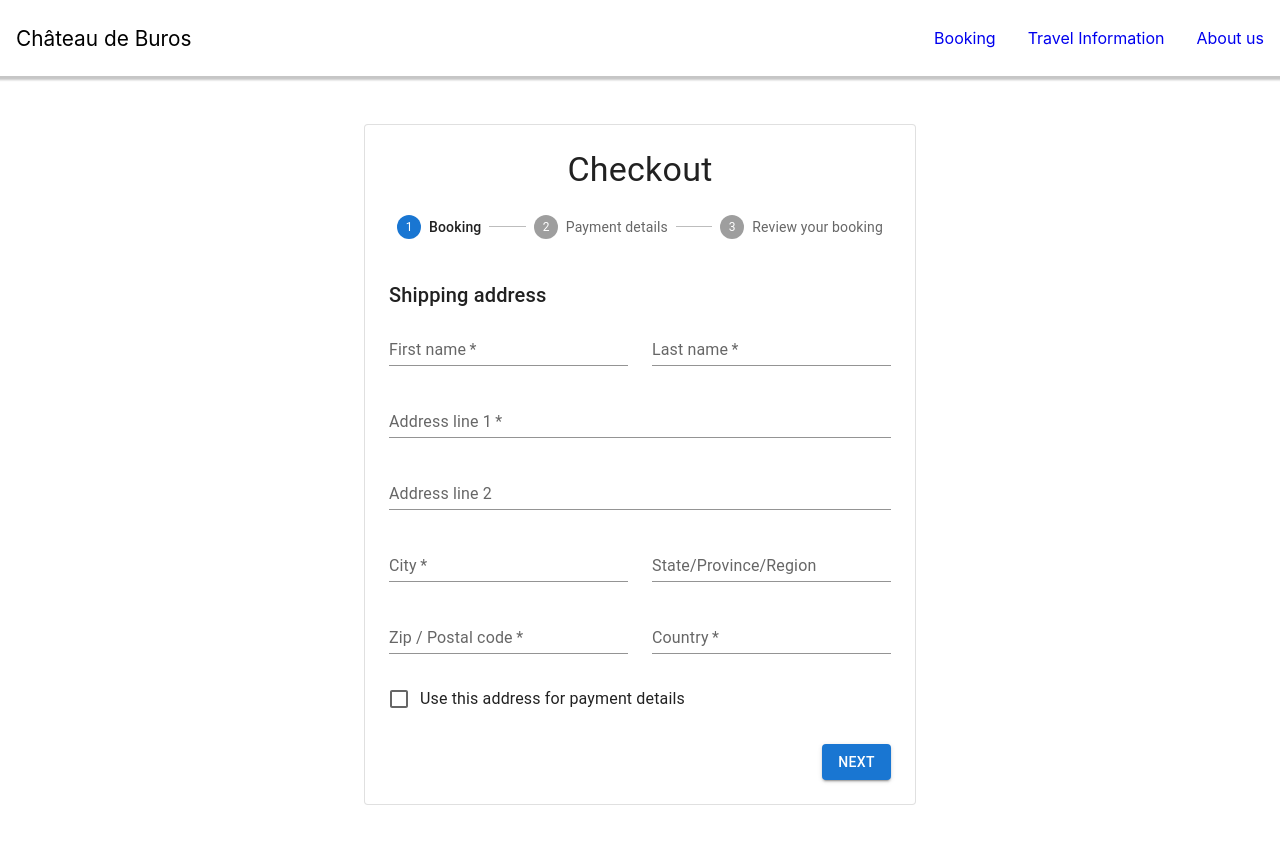
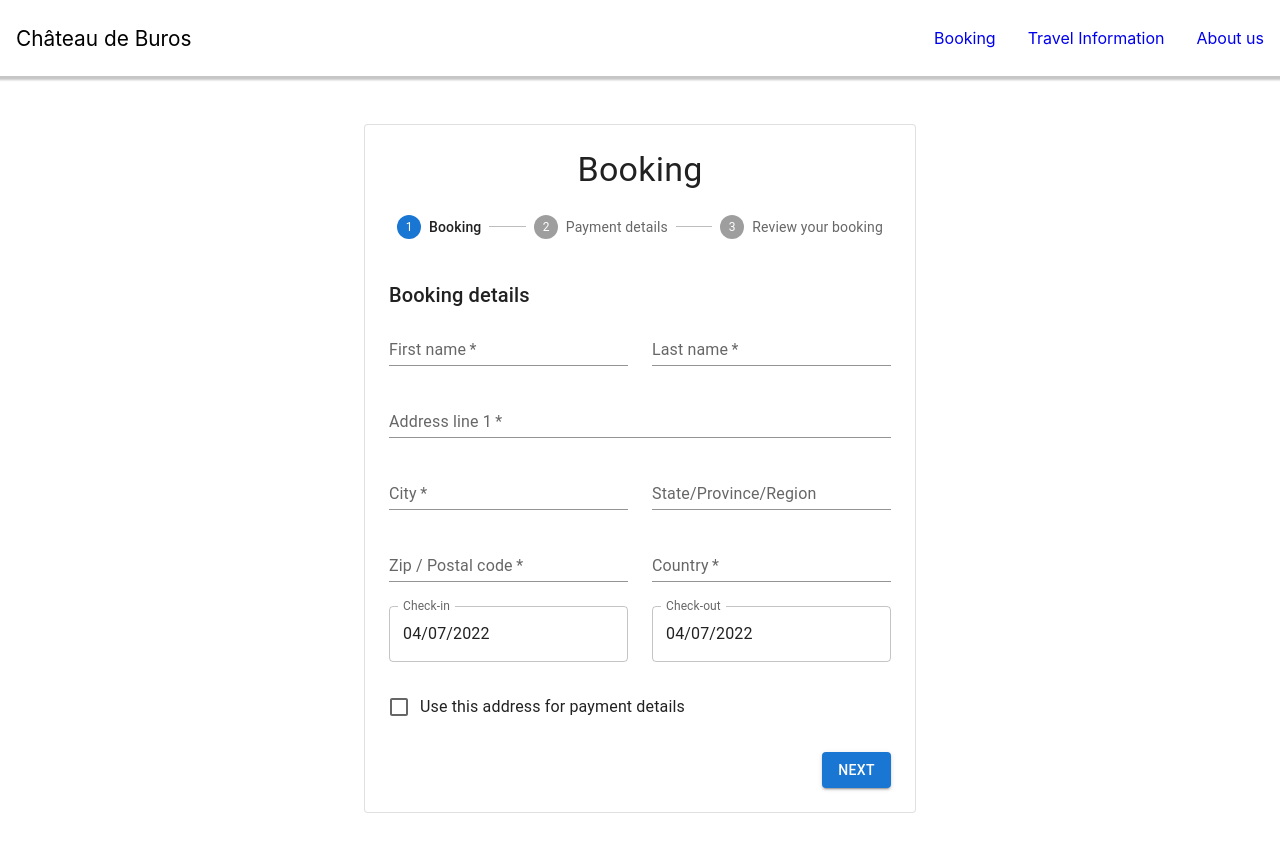
Before and after one commit to vildealm/chateau, a React (Create React App) app in the folder chateau-de-buros/: page /booking in a window 1280 px wide. Shown: the top 852 px of the page. Built offline with nearby package versions, Linux system fonts and the light colour scheme.

Commit message:
small changes

```diff
--- a/chateau-de-buros/package.json
+++ b/chateau-de-buros/package.json
@@ -6,10 +6,12 @@
     "@emotion/react": "^11.10.5",
     "@emotion/styled": "^11.10.5",
     "@mui/material": "^5.10.14",
+    "@mui/x-date-pickers": "^5.0.8",
     "@testing-library/jest-dom": "^5.16.5",
     "@testing-library/react": "^13.4.0",
     "@testing-library/user-event": "^13.5.0",
     "bootstrap": "^5.2.2",
+    "dayjs": "^1.11.6",
     "react": "^18.2.0",
     "react-bootstrap": "^2.6.0",
     "react-dom": "^18.2.0",
--- a/chateau-de-buros/src/pages/AddressForm.jsx
+++ b/chateau-de-buros/src/pages/AddressForm.jsx
@@ -4,15 +4,18 @@ import Grid from '@mui/material/Grid';
 import TextField from '@mui/material/TextField';
 import FormControlLabel from '@mui/material/FormControlLabel';
 import Checkbox from '@mui/material/Checkbox';
-import Layout from "./Layout";
-
+import { LocalizationProvider } from '@mui/x-date-pickers/LocalizationProvider';
+import { DatePicker } from '@mui/x-date-pickers/DatePicker';
+import { AdapterDayjs } from '@mui/x-date-pickers/AdapterDayjs';
+import dayjs from 'dayjs';
 
 const AddressForm = () => {
+    const [value, setValue] = React.useState(dayjs('2022-04-07'));
     return (
         <>
         <React.Fragment>
         <Typography variant="h6" gutterBottom>
-            Shipping address
+            Booking details
         </Typography>
         <Grid container spacing={3}>
             <Grid item xs={12} sm={6}>
@@ -45,16 +48,6 @@ const AddressForm = () => {
                 label="Address line 1"
                 fullWidth
                 autoComplete="shipping address-line1"
-                variant="standard"
-            />
-            </Grid>
-            <Grid item xs={12}>
-            <TextField
-                id="address2"
-                name="address2"
-                label="Address line 2"
-                fullWidth
-                autoComplete="shipping address-line2"
                 variant="standard"
             />
             </Grid>
@@ -100,6 +93,30 @@ const AddressForm = () => {
                 variant="standard"
             />
             </Grid>
+            <Grid item xs={12} sm={6}>
+            <LocalizationProvider dateAdapter={AdapterDayjs}>
+                <DatePicker
+                    label="Check-in"
+                    value={value}
+                    onChange={(newValue) => {
+                    setValue(newValue);
+                    }}
+                    renderInput={(params) => <TextField {...params} />}
+                />
+            </LocalizationProvider>
+            </Grid>
+            <Grid item xs={12} sm={6}>
+            <LocalizationProvider dateAdapter={AdapterDayjs}>
+                <DatePicker
+                    label="Check-out"
+                    value={value}
+                    onChange={(newValue) => {
+                    setValue(newValue);
+                    }}
+                    renderInput={(params) => <TextField {...params} />}
+                />
+            </LocalizationProvider>
+            </Grid>
             <Grid item xs={12}>
             <FormControlLabel
                 control={<Checkbox color="secondary" name="saveAddress" value="yes" />}
--- a/chateau-de-buros/src/pages/Booking.jsx
+++ b/chateau-de-buros/src/pages/Booking.jsx
@@ -53,7 +53,7 @@ return (
     <Container component="main" maxWidth="sm" sx={{ mb: 4 }}>
         <Paper variant="outlined" sx={{ my: { xs: 3, md: 6 }, p: { xs: 2, md: 3 } }}>
           <Typography component="h1" variant="h4" align="center">
-            Checkout
+            Booking
           </Typography>
           <Stepper activeStep={activeStep} sx={{ pt: 3, pb: 5 }}>
             {steps.map((label) => (
```
Also changed, not shown: 2 other files (tests, documents, lock files or other folders).
